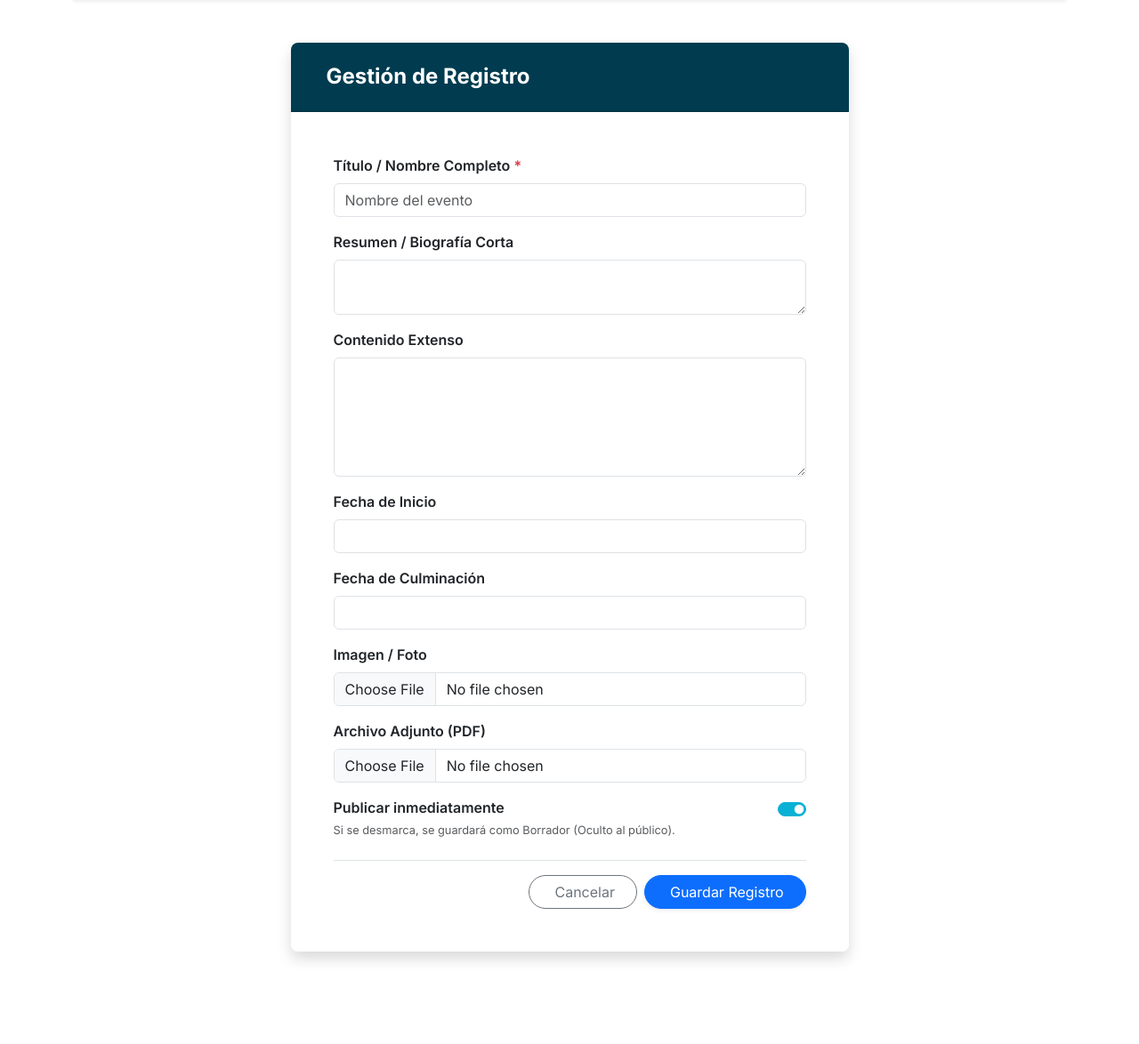
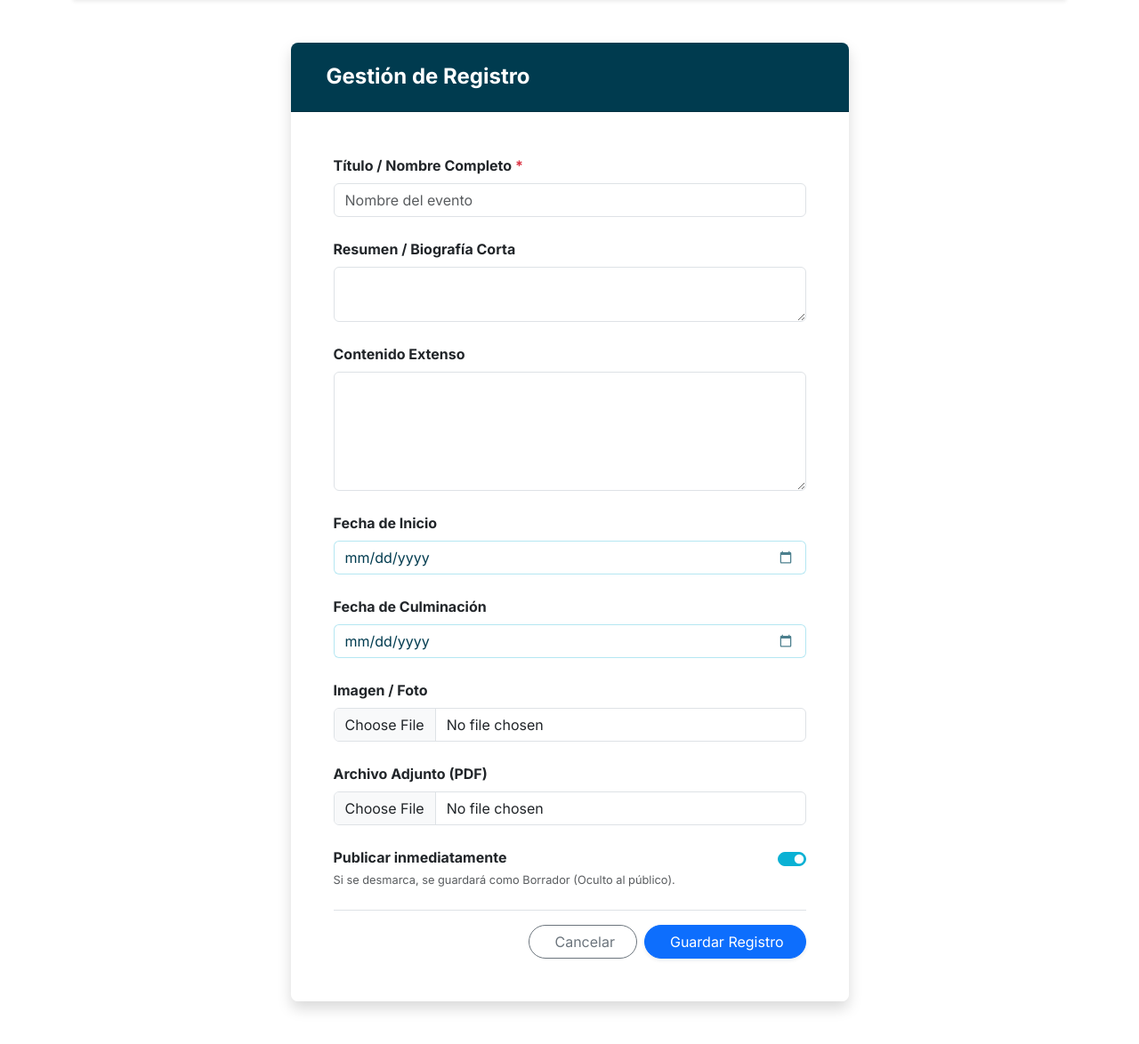
Before and after one commit to Ly239/municipal-consejoj, a Django app: page /gestion/eventos/crear/ in a window 1280 px wide. Shown: the part 183-1357 px from the top of the page at 89% size. Before the commit the page ends 1264 px from the top, so only its background shows below. Run offline with Django 3.2, Linux system fonts and the light colour scheme; the visitor is signed in with stand-in values (Sample User, id 1); some libraries are stand-ins or nearby versions.

Commit message:
Mostrar el calendario en html

```diff
--- a/templates/core/generic_form.html
+++ b/templates/core/generic_form.html
@@ -30,7 +30,7 @@
                     <form method="post" enctype="multipart/form-data" novalidate>
                         {% csrf_token %}
 
-                        <!-- Errores Generales del Formulario -->
+                        <!-- Errores Generales -->
                         {% if form.non_field_errors %}
                             <div class="alert alert-danger alert-dismissible fade show mb-4" role="alert">
                                 <i class="bi bi-exclamation-triangle-fill me-2"></i>
@@ -41,33 +41,41 @@
                             </div>
                         {% endif %}
 
-                        <!-- Iteración de Campos del Formulario -->
+                        <!-- Campos -->
                         {% for field in form %}
-                            <div class="mb-3">
+                            <div class="mb-4">
                                 {% if field.field.widget.input_type == "checkbox" %}
-                                <!--  El switch estilo Gaceta -->
-                                <div class="form-check form-switch mt-2 d-flex justify-content-between align-items-center p-0">
-                                    <label for="{{ field.id_for_label }}" class="form-check-label fw-semibold text-dark mb-0">
+                                    <div class="form-check form-switch d-flex justify-content-between align-items-center p-0">
+                                        <label for="{{ field.id_for_label }}" class="form-check-label fw-bold text-dark mb-0">
                                             {{ field.label }}
                                         </label>
                                         {{ field }}
-
                                     </div>
                                 {% else %}
-                                    <label for="{{ field.id_for_label }}" class="form-label fw-semibold text-dark">
+                                    <label for="{{ field.id_for_label }}" class="form-label fw-bold text-dark">
                                         {{ field.label }}
                                         {% if field.field.required %}<span class="text-danger">*</span>{% endif %}
                                     </label>
+
+                                    <!-- FORZAMOS EL CALENDARIO SI ES UN CAMPO DE FECHA -->
+                                    {% if field.name == 'start_date' or field.name == 'end_date' or field.name == 'emission_date' %}
+                                        <input type="date" name="{{ field.name }}" id="{{ field.id_for_label }}" class="form-control" value="{{ field.value|date:'Y-m-d'|default:'' }}" {% if field.field.required %}required{% endif %}>
+                                    {% else %}
                                         {{ field }}
                                     {% endif %}
+                                {% endif %}
 
-                                {% if field.help_text %}<div class="form-text text-muted small mt-1">{{ field.help_text }}</div>{% endif %}
+                                {% if field.help_text %}
+                                    <div class="form-text text-muted small mt-1">{{ field.help_text }}</div>
+                                {% endif %}
 
-                                {% if field.errors %}<div class="invalid-feedback d-block fw-medium mt-1">{{ field.errors }}</div>{% endif %}
+                                {% if field.errors %}
+                                    <div class="invalid-feedback d-block fw-medium mt-1">{{ field.errors }}</div>
+                                {% endif %}
                             </div>
                         {% endfor %}
 
-                        <!-- Botones de Acción -->
+                        <!-- Botones -->
                         <div class="d-flex justify-content-end align-items-center gap-2 mt-4 pt-3 border-top">
                             <a href="{{ cancel_url|default:'javascript:history.back()' }}" class="btn btn-outline-secondary rounded-pill px-4">
                                 <i class="bi bi-x-circle me-1"></i> {{ cancel_label|default:"Cancelar" }}
```
Lines whose indentation alone changed are shown as unchanged.
